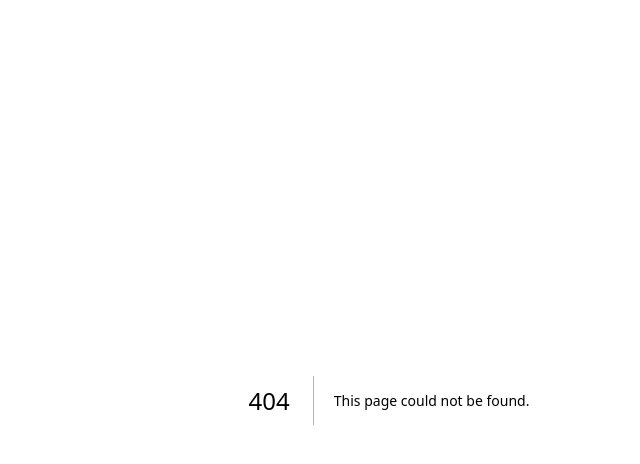
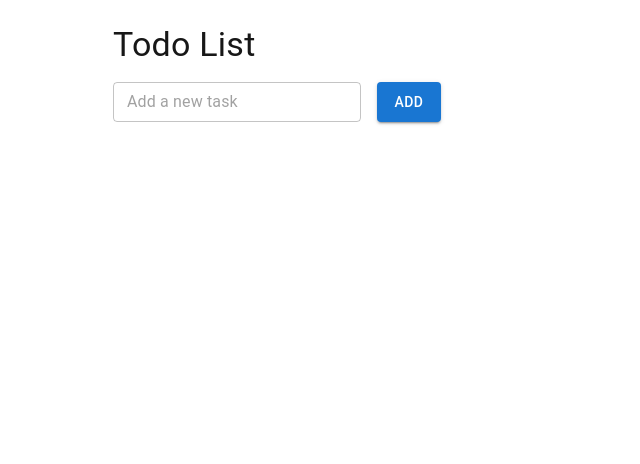
Before and after one commit to TeppeiNishi/my-app, a Next.js app: page /todo in a window 1280 px wide. Before the commit this address had no page. Shown: the top 464 px of the page, without its empty margins (251-891 px from the left). Built offline with nearby package versions, Linux system fonts and the light colour scheme.

Commit message:
no message

```diff
--- /dev/null
+++ b/app/todo/page.tsx
@@ -0,0 +1,5 @@
+import { TodoView } from "@/features/todo/views/TodoView";
+
+export default function Todo() {
+  return <TodoView />;
+}
--- /dev/null
+++ b/features/todo/views/TodoView.tsx
@@ -0,0 +1,113 @@
+"use client";
+
+import { useState } from "react";
+
+import {
+  Button,
+  Checkbox,
+  List,
+  ListItem,
+  Stack,
+  TextField,
+  Typography,
+} from "@mui/material";
+
+type Todo = {
+  id: number;
+  text: string;
+  completed: boolean;
+};
+
+export function TodoView() {
+  const [todos, setTodos] = useState<Todo[]>([]);
+  const [newTodo, setNewTodo] = useState("");
+
+  const handleAddTodo = () => {
+    if (newTodo.trim() === "") return;
+    const newTask: Todo = {
+      id: Date.now(),
+      text: newTodo,
+      completed: false,
+    };
+    setTodos([...todos, newTask]);
+    setNewTodo("");
+  };
+
+  const handleToggleComplete = (id: number) => {
+    setTodos(
+      todos.map((todo) =>
+        todo.id === id
+          ? {
+              ...todo,
+              completed: !todo.completed,
+            }
+          : todo
+      )
+    );
+  };
+
+  const handleDeleteTodo = (id: number) => {
+    setTodos(todos.filter((todo) => todo.id !== id));
+  };
+
+  return (
+    <Stack
+      spacing={2}
+      sx={{
+        p: 3,
+        maxWidth: 600,
+        m: "0 auto",
+      }}
+    >
+      <Typography variant="h4">Todo List</Typography>
+
+      <Stack direction="row" spacing={2}>
+        <TextField
+          value={newTodo}
+          placeholder="Add a new task"
+          size="small"
+          onChange={(e) => setNewTodo(e.target.value)}
+        />
+        <Button variant="contained" onClick={handleAddTodo}>
+          Add
+        </Button>
+      </Stack>
+
+      <List>
+        {todos.map((todo) => (
+          <ListItem key={todo.id}>
+            <Stack
+              direction="row"
+              justifyContent="space-between"
+              alignItems="center"
+              spacing={2}
+              sx={{
+                width: "100%",
+              }}
+            >
+              <Checkbox
+                checked={todo.completed}
+                onChange={() => handleToggleComplete(todo.id)}
+              />
+              <Typography
+                sx={{
+                  textDecoration: todo.completed ? "line-through" : "none",
+                  width: "100%",
+                }}
+              >
+                {todo.text}
+              </Typography>
+              <Button
+                variant="outlined"
+                color="error"
+                onClick={() => handleDeleteTodo(todo.id)}
+              >
+                Delete
+              </Button>
+            </Stack>
+          </ListItem>
+        ))}
+      </List>
+    </Stack>
+  );
+}
```
